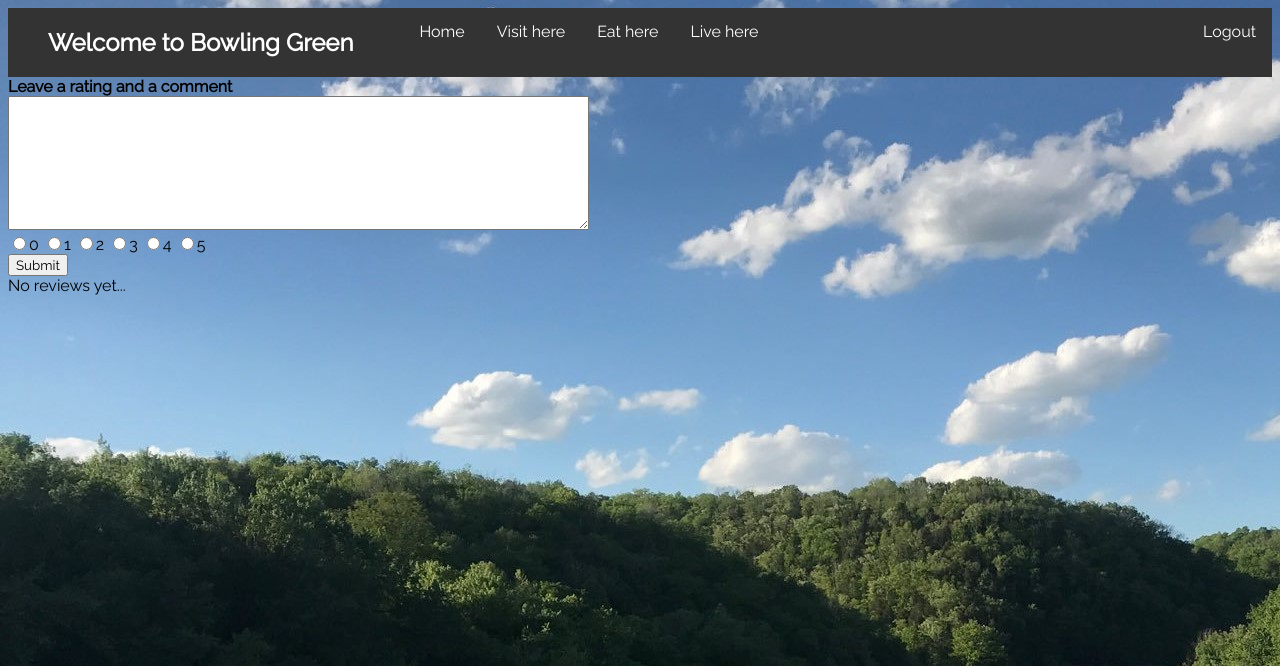
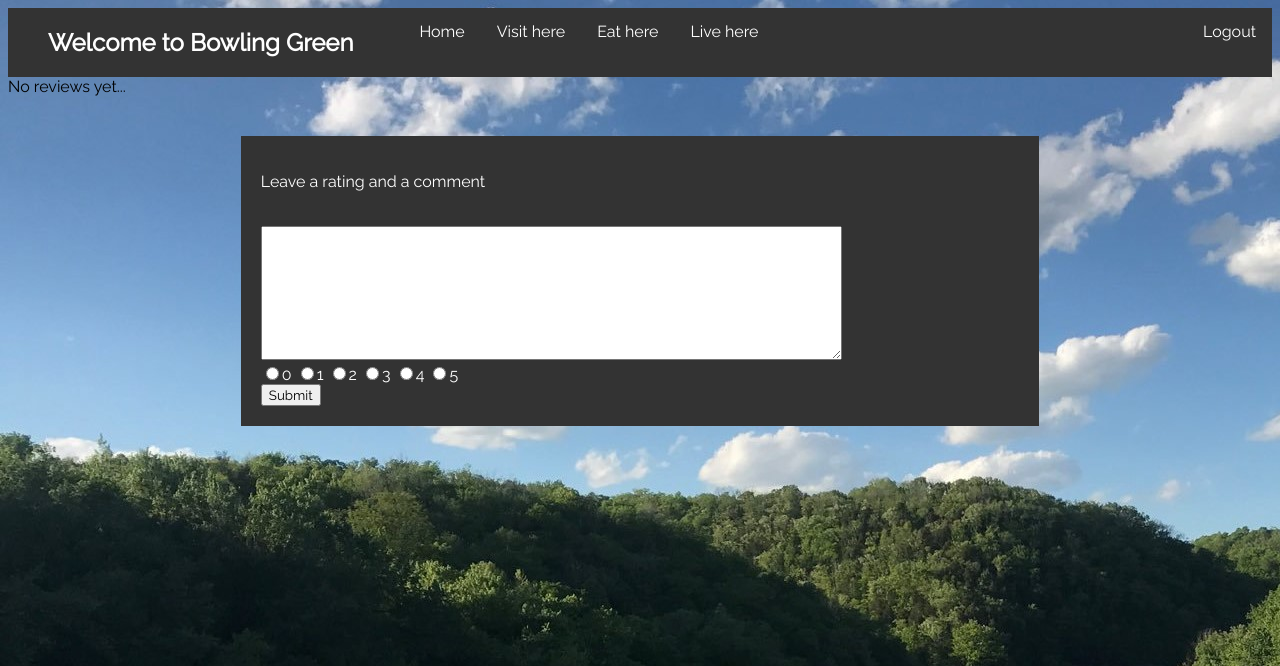
Before and after one commit to KaineKirby/YourTown, a PHP site: page /rating.php in a window 1280 px wide. Shown: the top 666 px of the page. Run offline with PHP 8.4, Linux system fonts and the light colour scheme; a user stored in the database is signed in; data comes from the database, SQL or seed files in the repository; both versions use the stored data as it was after the commit; data that the repository does not hold is empty.

Commit message:
Minor Styling Changes

```diff
--- a/cssFiles/serviceStyle.css
+++ b/cssFiles/serviceStyle.css
@@ -89,11 +89,12 @@ h2 {
 }
 .service{
   margin: 0 auto;
-    background-color:slategrey;
-    width: 60%;
-    margin-top: 40px;
-    padding: 20px;
-    text-align: left;
+  background-color:#333;
+  width: 60%;
+  margin-top: 40px;
+  padding: 20px;
+  text-align: left;
+  color: white;
 }
 .title{
   font-weight: bold;
@@ -108,3 +109,14 @@ h2 {
 .address{
   padding-bottom: 20px;
 }
+.user_rating {
+  margin: 0 auto;
+  background-color:#333;
+  width: 60%;
+  margin-top: 40px;
+  padding: 20px;
+  text-align: left;
+}
+.userForm{
+  color: white;
+}
--- a/rating.php
+++ b/rating.php
@@ -20,12 +20,14 @@ if(isset($_SESSION["username"])) {
     <body id="page2">
         <?php
           include "php/navigation.php";
-
+        ?>
+        <div id="comments"></div>
+        <?php
           if(isset($_SESSION["username"])) {
         ?>
-        <div class="rating">
+        <div class="user_rating">
           <div class="userForm">
-            <strong>Leave a rating and a comment</strong>
+            <p id="formTitle">Leave a rating and a comment</p>
             <br>
             <textarea id="newComment" name="userComment" rows="8" cols="80" maxlength="10000"></textarea>
             <br>
@@ -39,6 +41,5 @@ if(isset($_SESSION["username"])) {
           </div>
         </div>
         <?php } ?>
-        <div id="comments"></div>
     </body>
 </html>
```
Also changed, not shown: database/bowling_green_services.sql (+7 -4 lines).
